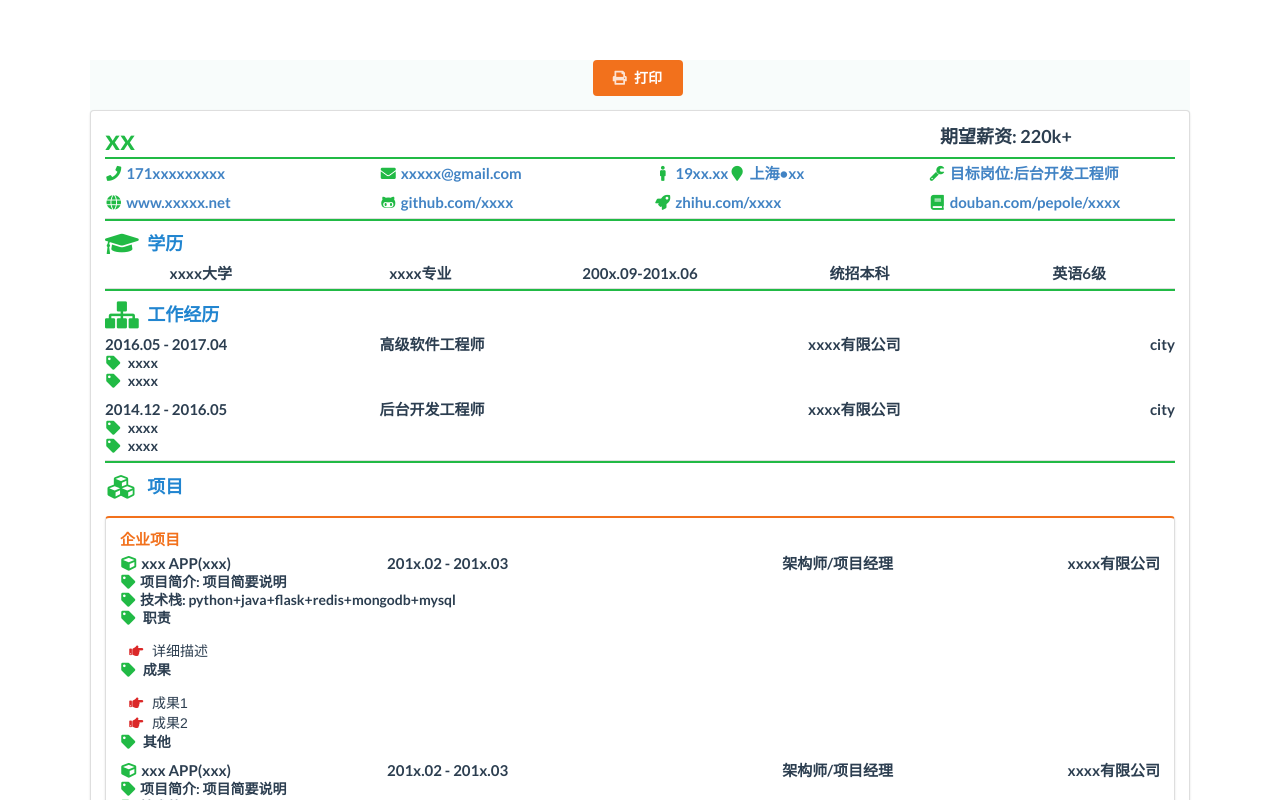
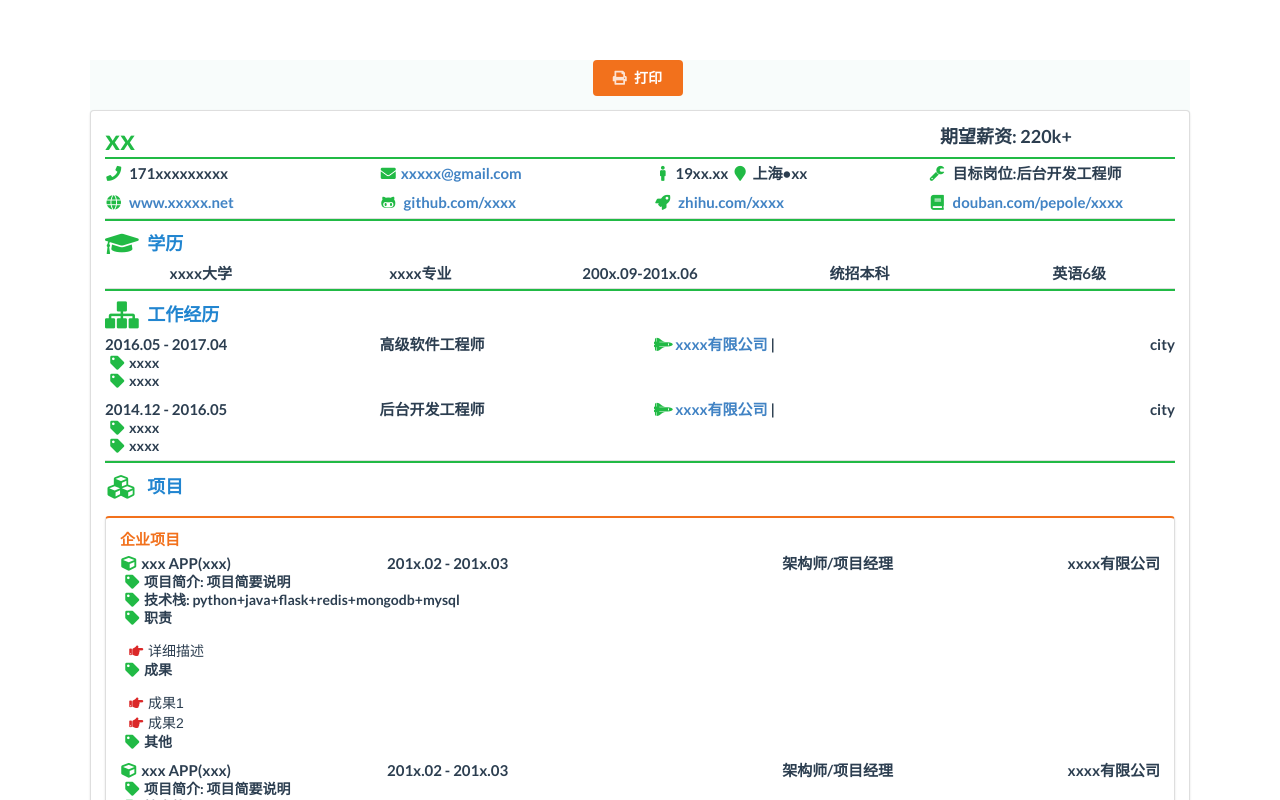
Before and after one commit to hhstore/vue2-resume, a Vue app: page / in a window 1280 px wide. Shown: the top 800 px of the page. Built offline with nearby package versions, Linux system fonts and the light colour scheme.

Commit message:
update - 完善简历条目缩进.

```diff
--- a/src/components/Resume.less
+++ b/src/components/Resume.less
@@ -1,14 +1,23 @@
-.cv-main{
-  width: 1100px;  // 打印考虑
+.cv-main {
+  width: 1100px; // 打印考虑
   margin: auto;
   margin-top: 15px;
   background: #f8fcfb;
 }
 
 .cv-fix-height {
-  padding: 5px 0px 5px !important;  // !important 是保证该条样式不被覆盖
+  padding: 5px 0px 5px !important; // !important 是保证该条样式不被覆盖
 }
 
-.cv-fix-content-item {
+// 条目缩进:
+.cv-fix-content-tab4 {
+  padding-left: 4px !important;
+}
+
+.cv-fix-content-tab8 {
   padding-left: 8px !important;
 }
+
+.cv-fix-content-tab16 {
+  padding-left: 16px !important;
+}
--- a/src/components/Resume.vue
+++ b/src/components/Resume.vue
@@ -33,7 +33,7 @@
             <div class="column left aligned">
               <h4>
                 <i class="call icon green"></i>
-                <a class="header" href="#">{{cv.profile.mobile}}</a>
+                {{cv.profile.mobile}}
               </h4>
             </div>
             <div class="column left aligned">
@@ -44,16 +44,15 @@
             </div>
             <div class="column left aligned">
               <h4>
-                <i class="male icon green"></i><a class="header" href="#">{{ cv.profile.birthday }}</a>
-                <i class="marker icon green"></i><a class="header" href="#">{{ cv.profile.address }}</a>
-
+                <i class="male icon green"></i>{{ cv.profile.birthday }}
+                <i class="marker icon green"></i>{{ cv.profile.address }}
               </h4>
             </div>
             <div class="column left aligned">
               <h4>
                 <i class="configure icon green"></i>
                 <!--岗位/薪资-->
-                <a class="header" href="#">目标岗位:{{cv.profile.expect.position }}</a>
+                目标岗位:{{ cv.profile.expect.position }}
               </h4>
             </div>
 
@@ -64,25 +63,33 @@
             <div class="column left aligned">
               <h4>
                 <i class="world icon green"></i>
-                <a class="header" href="#">{{cv.profile.website.blog}}</a>
+                <a target="_blank" v-bind:href="'http://' + cv.profile.website.blog">
+                  {{ cv.profile.website.blog }}
+                </a>
               </h4>
             </div>
             <div class="column left aligned">
               <h4>
                 <i class="github alternate icon green"></i>
-                <a class="header" href="#">{{cv.profile.website.github}}</a>
+                <a target="_blank" v-bind:href="'https://'+ cv.profile.website.github">
+                  {{ cv.profile.website.github }}
+                </a>
               </h4>
             </div>
             <div class="column left aligned">
               <h4>
                 <i class="rocket icon green"></i>
-                <a class="header" href="#">{{cv.profile.website.zhihu}}</a>
+                <a target="_blank" v-bind:href="'https://'+ cv.profile.website.zhihu">
+                  {{ cv.profile.website.zhihu }}
+                </a>
               </h4>
             </div>
             <div class="column left aligned">
               <h4>
                 <i class="book icon green"></i>
-                <a class="header" href="#">{{cv.profile.website.douban}}</a>
+                <a target="_blank" v-bind:href="'https://'+ cv.profile.website.douban">
+                  {{ cv.profile.website.douban }}
+                </a>
               </h4>
             </div>
 
@@ -125,8 +132,12 @@
               <h4>{{ item.title }}</h4>
             </div>
             <!--公司名称-->
-            <div class="four wide column right aligned">
-              <h4>{{ item.company }}</h4>
+            <div class="four wide column left aligned">
+              <h4>
+                <i class="space shuttle icon green"></i>
+                <a target="_blank" v-bind:href="item.url">{{ item.company }}</a>
+                | <a target="_blank" v-bind:href="item.url">{{ item.corp_status }}</a>
+              </h4>
             </div>
             <!--公司所在地-->
             <div class="four wide column right aligned">
@@ -135,7 +146,7 @@
 
             <!--岗位职责-->
             <div class="sixteen wide column left aligned" v-for="v in item.info">
-              <h5><i class="tag green icon"></i> {{ v }}</h5>
+              <h5 class="cv-fix-content-tab4"><i class="tag green icon"></i>{{ v }}</h5>
             </div>
 
           </div>
@@ -175,26 +186,27 @@
                 <h4>{{ item.company }}</h4>
               </div>
 
+              <!-------------------------------------- 项目细节部分 ---------------------------------------->
               <!--项目介绍-->
               <div class="sixteen wide column left aligned">
-                <h5><i class="tag green icon"></i>项目简介: {{ item.brief }}</h5>
+                <h5 class="cv-fix-content-tab4"><i class="tag green icon"></i>项目简介: {{ item.brief }}</h5>
               </div>
 
               <!--技术栈-->
               <div class="sixteen wide column left aligned">
-                <h5><i class="tag green icon"></i>技术栈: {{ item.tech_architecture }}</h5>
+                <h5 class="cv-fix-content-tab4"><i class="tag green icon"></i>技术栈: {{ item.tech_architecture }}</h5>
               </div>
 
               <!--成果-->
               <div class="sixteen wide column left aligned" v-for="v in item.contribution">
-                <h5><i class="tag green icon"></i> {{ v.item }}</h5>
+                <h5 class="cv-fix-content-tab4"><i class="tag green icon"></i>{{ v.item }}</h5>
                 <!--具体成果-->
                 <div class="sixteen wide column left aligned" v-for="vv in v.desc">
-                  <div class="cv-fix-content-item"><i class="pointing right red icon"></i> {{ vv }}</div>
+                  <div class="cv-fix-content-tab8"><i class="pointing right red icon"></i>{{ vv }}</div>
                 </div>
-
               </div>
 
+              <!-------------------------------------- 项目细节部分 ---------------------------------------->
 
             </div>
           </div>
@@ -239,10 +251,10 @@
 
               <!--成果-->
               <div class="sixteen wide column left aligned" v-for="v in item.contribution">
-                <h5><i class="tag green icon"></i> {{ v.item }}</h5>
+                <h5><i class="tag green icon"></i>{{ v.item }}</h5>
                 <!--具体成果-->
                 <div class="sixteen wide column left aligned" v-for="vv in v.desc">
-                  <div class="cv-fix-content-item"><i class="pointing right red icon"></i> {{ vv }}</div>
+                  <div class="cv-fix-content-tab8"><i class="pointing right red icon"></i>{{ vv }}</div>
                 </div>
 
               </div>
@@ -269,7 +281,7 @@
 
             <!--成果-->
             <div class="sixteen wide column left aligned" v-for="v in item.desc">
-              <h5 class="cv-fix-content-item"><i class="pointing right red icon"></i> {{ v }}</h5>
+              <h5 class="cv-fix-content-tab8"><i class="pointing right red icon"></i>{{ v }}</h5>
             </div>
           </div>
         </div>
@@ -289,6 +301,7 @@
 
 <script>
   import * as cv from '../assets/cv.json'    // cv-2017.json
+  // import * as cv from '../assets/cv-2017.json'    // cv-2017.json
 
   export default {
     name: 'resume',
```
